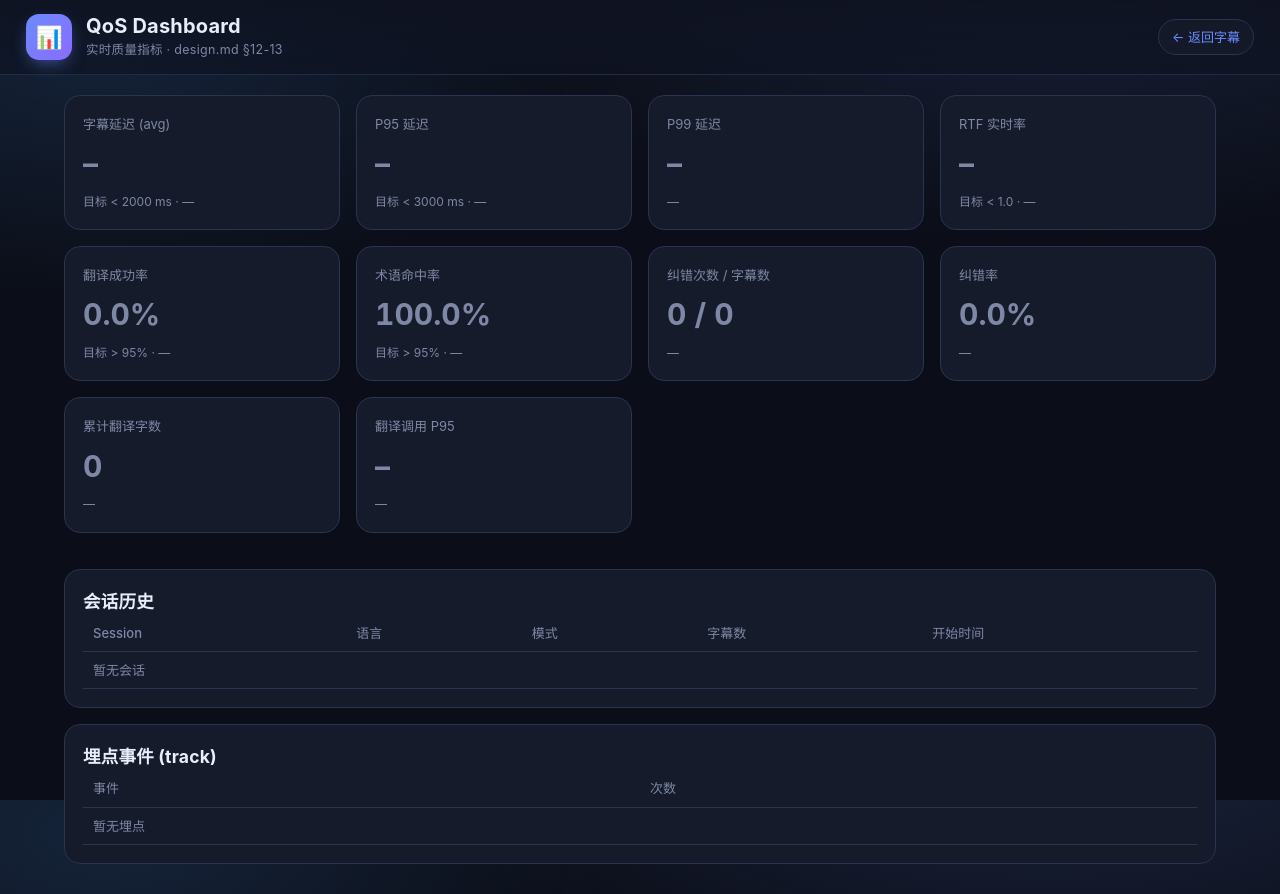
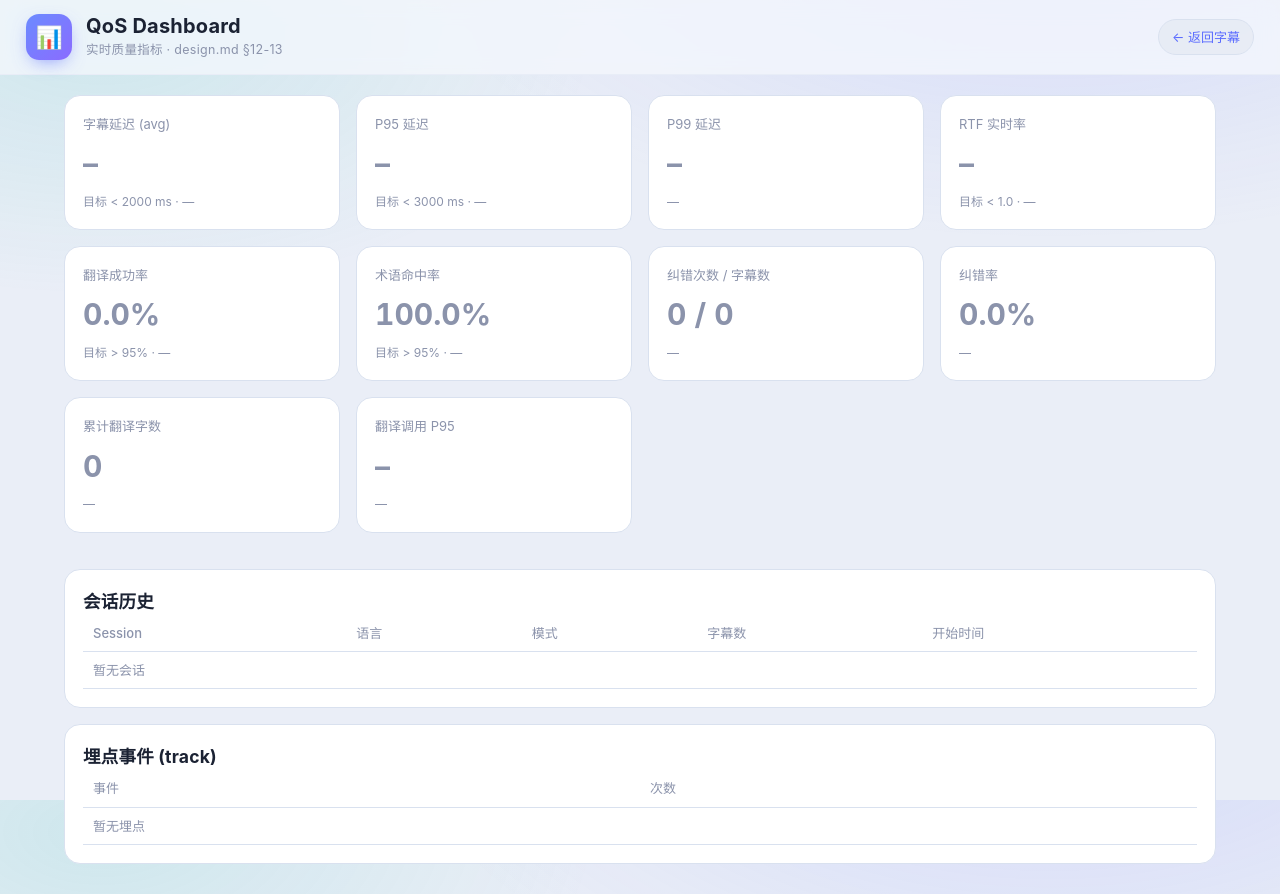
Before and after one commit to zhoutingunl/echo_translate, a Flask app: page /dashboard in a window 1280 px wide. Run offline with Flask 3, Linux system fonts and the light colour scheme; data that the repository does not hold is empty.

Commit message:
feat(ui): theme system — light default + 5 switchable palettes
Addresses "颜色过深": ship a light theme by default and a topbar picker.

- 5 palettes via [data-theme] on <html>: 微光/天青/暮色 (light) + 深海/夜紫 (dark)
- all colors are CSS vars; accent tints derived with color-mix() so each theme
  overrides only a small token set
- theme persists in localStorage; inline head script applies it pre-paint (no FOUC)
- badge text now white (was dark) so it reads on every accent

Co-Authored-By: Claude Opus 4.8 <noreply@anthropic.com>

```diff
--- a/static/app.css
+++ b/static/app.css
@@ -1,58 +1,95 @@
 /* EchoTranslate — UI theme.
- * Dark, glassy "control-room" aesthetic. Layout = sticky top bar + 2-col grid
- * (subtitle stage / sidebar). All element ids & seg-* classes match app.js. */
+ * Glassy "control-room" layout: sticky top bar + 2-col grid (subtitle stage /
+ * sidebar). All colors come from CSS variables; switch palettes via the
+ * [data-theme] attribute on <html> (see app.js theme picker). Accent tints are
+ * derived with color-mix() so each theme only overrides a small token set.
+ * All element ids & seg-* classes match app.js. */
+
+/* ============================ themes ============================ */
+:root,
+:root[data-theme="light"] {            /* 微光 — default light */
+  --bg-0: #eaeef7; --bg-1: #f4f7fc;
+  --panel: #ffffff; --panel-2: #f1f4fb; --panel-3: #e5ebf6;
+  --line: #d9e1ef; --line-soft: #e8edf7;
+  --text: #1b2233; --text-dim: #4c5670; --muted: #8b93ab;
+  --accent: #5b6cff; --accent-2: #14b8a6;
+  --accent-grad: linear-gradient(135deg, #6b8bff 0%, #8b6bff 100%);
+  --shadow: 0 14px 34px -16px rgba(40, 52, 96, .30);
+  --shadow-sm: 0 4px 16px -8px rgba(40, 52, 96, .20);
+}
+:root[data-theme="sky"] {              /* 天青 — light, ocean blue */
+  --bg-0: #e6f1f7; --bg-1: #f1f8fc;
+  --panel: #ffffff; --panel-2: #eef5fb; --panel-3: #e0edf6;
+  --line: #d2e3ef; --line-soft: #e3eef7;
+  --text: #102230; --text-dim: #3d5567; --muted: #7d93a4;
+  --accent: #0ea5e9; --accent-2: #0891b2;
+  --accent-grad: linear-gradient(135deg, #0ea5e9 0%, #22d3ee 100%);
+  --shadow: 0 14px 34px -16px rgba(12, 74, 110, .28);
+  --shadow-sm: 0 4px 16px -8px rgba(12, 74, 110, .18);
+}
+:root[data-theme="sunset"] {           /* 暮色 — light, warm */
+  --bg-0: #f6ece6; --bg-1: #fbf4ef;
+  --panel: #fffdfb; --panel-2: #f7eee8; --panel-3: #f0e2d9;
+  --line: #ecdcd0; --line-soft: #f2e6dd;
+  --text: #2a1c16; --text-dim: #6b5246; --muted: #a48c7d;
+  --accent: #f5713b; --accent-2: #e0488a;
+  --accent-grad: linear-gradient(135deg, #f97c4a 0%, #ec4899 100%);
+  --shadow: 0 14px 34px -16px rgba(120, 60, 30, .26);
+  --shadow-sm: 0 4px 16px -8px rgba(120, 60, 30, .18);
+}
+:root[data-theme="ocean"] {            /* 深海 — deep navy (the original dark) */
+  --bg-0: #0b0e18; --bg-1: #0f1320;
+  --panel: #161b2c; --panel-2: #1d2540; --panel-3: #232c4c;
+  --line: #2a3350; --line-soft: #222a44;
+  --text: #eaeefa; --text-dim: #aab2cc; --muted: #7e88a4;
+  --accent: #6b8bff; --accent-2: #38d9c4;
+  --accent-grad: linear-gradient(135deg, #6b8bff 0%, #8b6bff 100%);
+  --shadow: 0 16px 36px -14px rgba(0, 0, 0, .6);
+  --shadow-sm: 0 4px 16px -8px rgba(0, 0, 0, .5);
+}
+:root[data-theme="grape"] {            /* 夜紫 — deep plum */
+  --bg-0: #120c1e; --bg-1: #181024;
+  --panel: #211733; --panel-2: #2b1f44; --panel-3: #352753;
+  --line: #3a2c5a; --line-soft: #2e2148;
+  --text: #f1ebfb; --text-dim: #c3b6dd; --muted: #91829f;
+  --accent: #b078ff; --accent-2: #ff7ac3;
+  --accent-grad: linear-gradient(135deg, #b078ff 0%, #ff7ac3 100%);
+  --shadow: 0 16px 36px -14px rgba(0, 0, 0, .6);
+  --shadow-sm: 0 4px 16px -8px rgba(0, 0, 0, .5);
+}
+
 :root {
-  /* surface ramp (darkest -> lightest) */
-  --bg-0: #0b0e18;
-  --bg-1: #0f1320;
-  --panel: #161b2c;
-  --panel-2: #1d2540;
-  --panel-3: #232c4c;
-  --line: #2a3350;
-  --line-soft: #222a44;
-  /* text */
-  --text: #eaeefa;
-  --text-dim: #aab2cc;
-  --muted: #7e88a4;
-  /* brand / status */
-  --accent: #6b8bff;
-  --accent-2: #38d9c4;
-  --accent-grad: linear-gradient(135deg, #6b8bff 0%, #8b6bff 100%);
-  --ok: #36d399;
-  --warn: #ffb454;
-  --bad: #ff6b6b;
-  /* shape */
-  --radius: 16px;
-  --radius-sm: 10px;
-  --shadow: 0 12px 32px -12px rgba(0, 0, 0, .55);
-  --shadow-sm: 0 4px 14px -6px rgba(0, 0, 0, .5);
-  --ring: 0 0 0 3px rgba(107, 139, 255, .35);
+  /* shared semantics + derived tokens (re-resolve per theme via var(--accent)) */
+  --ok: #15b87f; --warn: #e08a2b; --bad: #e5484d;
+  --radius: 16px; --radius-sm: 10px;
+  --ring: 0 0 0 3px color-mix(in srgb, var(--accent) 38%, transparent);
+  --accent-soft: color-mix(in srgb, var(--accent) 9%, transparent);
+  --accent-line: color-mix(in srgb, var(--accent) 45%, transparent);
 }
+
 * { box-sizing: border-box; }
 html, body { height: 100%; }
 body {
   margin: 0;
   background:
-    radial-gradient(1100px 560px at 82% -12%, #1c2540 0%, transparent 60%),
-    radial-gradient(900px 480px at 8% 4%, #15243a 0%, transparent 55%),
+    radial-gradient(1100px 560px at 82% -12%, color-mix(in srgb, var(--accent) 16%, transparent) 0%, transparent 60%),
+    radial-gradient(900px 480px at 8% 4%, color-mix(in srgb, var(--accent-2) 13%, transparent) 0%, transparent 55%),
     var(--bg-0);
   color: var(--text);
   font: 15px/1.55 -apple-system, "Segoe UI", "PingFang SC", "Microsoft YaHei", sans-serif;
   -webkit-font-smoothing: antialiased;
+  transition: background-color .25s, color .25s;
 }
 h1, h2, h3 { margin: 0; font-weight: 650; letter-spacing: .2px; }
 .muted { color: var(--muted); }
 .small { font-size: 13px; }
 .hidden { display: none !important; }
-::selection { background: rgba(107, 139, 255, .35); }
+::selection { background: color-mix(in srgb, var(--accent) 32%, transparent); }
 
-/* scrollbars */
 * { scrollbar-width: thin; scrollbar-color: var(--line) transparent; }
 *::-webkit-scrollbar { width: 9px; height: 9px; }
 *::-webkit-scrollbar-thumb { background: var(--line); border-radius: 999px; }
 *::-webkit-scrollbar-thumb:hover { background: var(--panel-3); }
-
-/* focus visibility for keyboard users */
 :focus-visible { outline: none; box-shadow: var(--ring); border-radius: 8px; }
 
 /* ------------------------------------------------------------------ top bar */
@@ -60,7 +97,7 @@ h1, h2, h3 { margin: 0; font-weight: 650; letter-spacing: .2px; }
   display: flex; align-items: center; justify-content: space-between;
   padding: 14px 26px; gap: 16px;
   border-bottom: 1px solid var(--line-soft);
-  background: linear-gradient(180deg, rgba(15, 19, 32, .92), rgba(15, 19, 32, .66));
+  background: color-mix(in srgb, var(--bg-1) 80%, transparent);
   backdrop-filter: saturate(140%) blur(10px);
   position: sticky; top: 0; z-index: 20;
 }
@@ -68,16 +105,21 @@ h1, h2, h3 { margin: 0; font-weight: 650; letter-spacing: .2px; }
 .logo {
   font-size: 22px; width: 46px; height: 46px; display: grid; place-items: center;
   border-radius: 13px; background: var(--accent-grad);
-  box-shadow: 0 6px 18px -6px rgba(107, 139, 255, .7); flex: none;
+  box-shadow: 0 6px 18px -6px color-mix(in srgb, var(--accent) 70%, transparent); flex: none;
 }
 .brand h1 { font-size: 20px; line-height: 1.1; }
 .tagline { margin: 3px 0 0; color: var(--muted); font-size: 12.5px; letter-spacing: .3px; }
-.top-actions { display: flex; gap: 10px; align-items: center; }
+.top-actions { display: flex; gap: 10px; align-items: center; flex-wrap: wrap; justify-content: flex-end; }
+
+.theme-sel {
+  border-radius: 999px; padding: 7px 30px 7px 13px; font-size: 13px;
+  background-color: color-mix(in srgb, var(--accent) 6%, var(--panel));
+}
 
 .pill {
   display: inline-flex; align-items: center; gap: 7px;
   padding: 7px 13px; border-radius: 999px; font-size: 13px;
-  border: 1px solid var(--line); background: rgba(255, 255, 255, .02);
+  border: 1px solid var(--line); background: color-mix(in srgb, var(--text) 3%, transparent);
   transition: .15s;
 }
 .pill::before {
```
Also changed, not shown: other parts of static/app.css (+13 -15 lines), static/app.js (+11 -1 lines), templates/index.html (+9 -1 lines).
